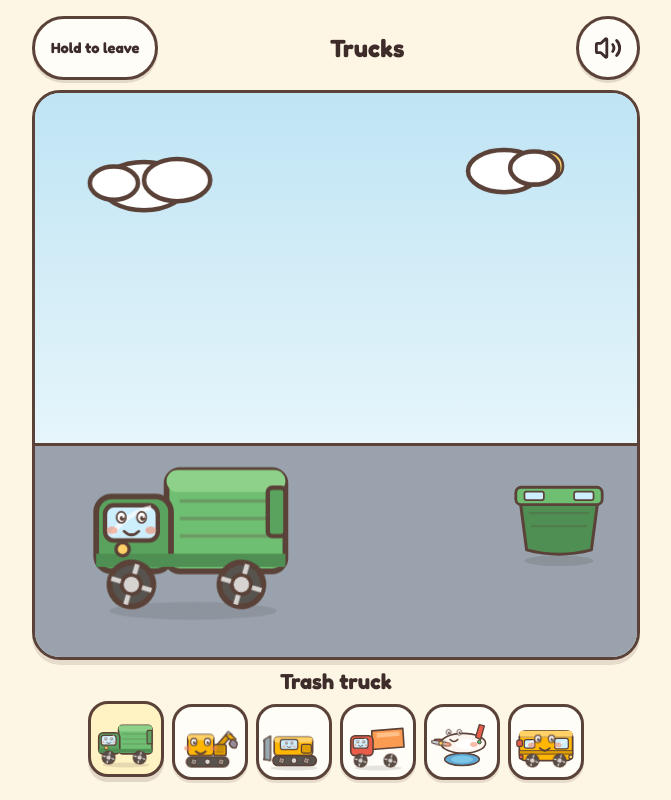
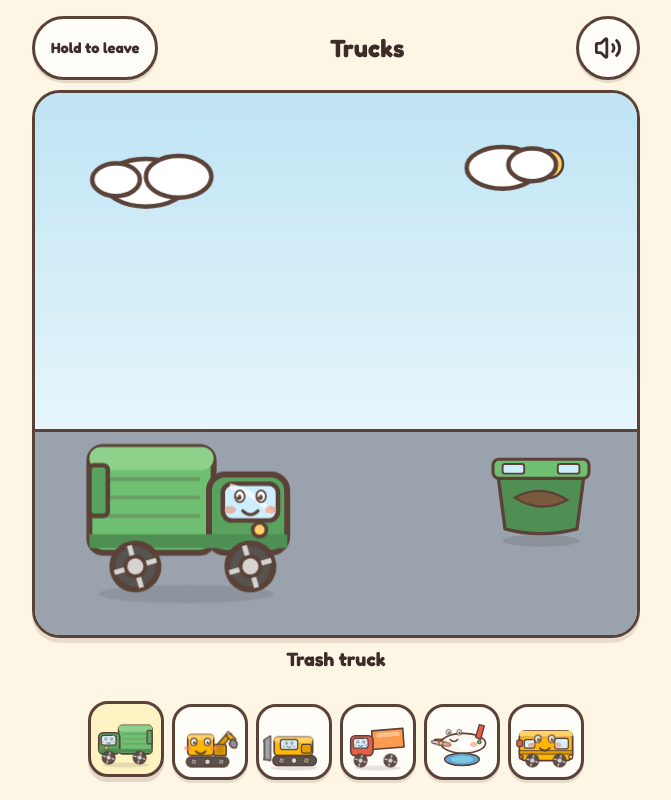
Before and after one commit to wellmanrick/cjw, a React (Vite) app: page / in a window 1280 px wide. Both pictures are taken after a click on the button "Trucks". Shown: the whole page, without its empty margins (304-975 px from the left). Built offline with nearby package versions, Linux system fonts and the light colour scheme; no server answers.

Commit message:
Make garage trucks actually do their jobs
Dozer now shoves the dirt pile across the yard. Digger scoops, dump truck
tips a load, trash truck empties the dumpster, bus rolls, plane takes off.

```diff
--- a/src/activities/trucks/TrucksActivity.tsx
+++ b/src/activities/trucks/TrucksActivity.tsx
@@ -1,4 +1,4 @@
-import { useEffect, useState } from "react";
+import { useEffect, useRef, useState } from "react";
 import { ActivityHeader } from "@/components/ActivityHeader";
 import { playVehicleSound, speak, setMuted as setSoundMuted, unlockAudio, type VehicleKind } from "@/lib/sound";
 import { useSettings } from "@/lib/useSettings";
@@ -59,12 +59,12 @@ function Sun() {
   );
 }
 
-function Dumpster() {
+function Dumpster({ empty }: { empty: boolean }) {
   return (
     <svg className={styles.propDumpster} viewBox="0 0 100 90" aria-hidden>
       <ellipse cx="50" cy="84" rx="32" ry="5" fill="rgba(61,44,41,0.14)" />
       <path d="M 14 28 L 20 74 Q 50 82 80 74 L 86 28 Z" fill="#4f8f53" stroke={INK} strokeWidth="2.8" strokeLinejoin="round" />
-      <path d="M 22 40 h 56 M 24 52 h 52" stroke={INK} strokeWidth="2" opacity="0.22" />
+      {!empty && <path d="M 28 48 Q 50 36 72 50 Q 50 62 28 48 Z" fill="#7a5a3a" stroke={INK} strokeWidth="1.8" />}
       <rect x="10" y="16" width="80" height="16" rx="5" fill="#6fbf73" stroke={INK} strokeWidth="2.6" />
       <rect x="18" y="20" width="18" height="8" rx="2" fill="#cdeefd" stroke={INK} strokeWidth="1.6" />
       <rect x="64" y="20" width="18" height="8" rx="2" fill="#cdeefd" stroke={INK} strokeWidth="1.6" />
@@ -72,9 +72,9 @@ function Dumpster() {
   );
 }
 
-function DirtPile({ moving }: { moving: boolean }) {
+function DirtPile({ className }: { className?: string }) {
   return (
-    <svg className={`${styles.propDirt} ${moving ? styles.dirtMove : ""}`} viewBox="0 0 120 70" aria-hidden>
+    <svg className={className} viewBox="0 0 120 70" aria-hidden>
       <ellipse cx="60" cy="62" rx="48" ry="7" fill="rgba(61,44,41,0.12)" />
       <path d="M 10 58 Q 22 18 48 22 Q 60 8 78 24 Q 102 16 110 58 Z" fill="#c4894a" stroke={INK} strokeWidth="2.8" strokeLinejoin="round" />
       <path d="M 28 50 Q 48 30 70 48" fill="#e0a36a" stroke="none" />
@@ -82,38 +82,47 @@ function DirtPile({ moving }: { moving: boolean }) {
   );
 }
 
-function Road() {
+function FallingDirt() {
   return (
-    <div className={styles.road} aria-hidden>
-      <span className={styles.lane} />
-    </div>
+    <svg className={styles.fallingDirt} viewBox="0 0 60 80" aria-hidden>
+      <ellipse cx="30" cy="18" rx="16" ry="10" fill="#c4894a" stroke={INK} strokeWidth="2" />
+      <ellipse cx="22" cy="36" rx="10" ry="8" fill="#e0a36a" stroke={INK} strokeWidth="1.6" />
+      <ellipse cx="38" cy="42" rx="8" ry="7" fill="#c4894a" stroke={INK} strokeWidth="1.6" />
+    </svg>
   );
 }
 
 export function TrucksActivity({ onExit }: Props) {
   const { settings, update } = useSettings();
   const [selected, setSelected] = useState("builtin:trash");
-  const [acting, setActing] = useState(false);
+  const [phase, setPhase] = useState<"idle" | "work" | "done">("idle");
   const [actKey, setActKey] = useState(0);
+  const jobTimer = useRef<number>(0);
   useWakeLock(true);
 
   useEffect(() => {
     setSoundMuted(settings.muted);
   }, [settings.muted]);
 
+  useEffect(() => () => window.clearTimeout(jobTimer.current), []);
+
   const go = (id: string) => {
     unlockAudio();
     const kind = KIND_BY_ID[id] ?? "bus";
     setSelected(id);
-    setActing(true);
+    setPhase("work");
     setActKey((k) => k + 1);
     playVehicleSound(kind);
-    window.setTimeout(() => speak(JOB_LINE[id] ?? getBuiltinCharacter(id).name), 480);
+    window.clearTimeout(jobTimer.current);
+    window.setTimeout(() => speak(JOB_LINE[id] ?? getBuiltinCharacter(id).name), 400);
+    jobTimer.current = window.setTimeout(() => setPhase("done"), 2700);
   };
 
   const vehicle = getBuiltinCharacter(selected);
   const kind = KIND_BY_ID[selected] ?? "bus";
-  const dirtJob = kind === "digger" || kind === "dozer" || kind === "dump";
+  const working = phase === "work";
+  const done = phase === "done";
+  const caption = working || done ? (JOB_LINE[selected] ?? vehicle.name) : vehicle.name;
 
   return (
     <div className={`screen ${styles.screen}`}>
@@ -124,26 +133,38 @@ export function TrucksActivity({ onExit }: Props) {
         onBack={onExit}
         holdBack
       />
-      <div className={`${styles.yard} ${styles[kind]} ${acting ? styles.acting : ""}`}>
+      <div className={`${styles.yard} ${styles[kind]} ${phase}`}>
         <div className={styles.sky} />
         <Sun />
         <Clouds />
         <div className={styles.ground} />
-        {kind === "bus" && <Road />}
+        {kind === "bus" && (
+          <div className={styles.road} aria-hidden>
+            <span className={styles.lane} />
+          </div>
+        )}
         {kind === "plane" && <div className={styles.runway} aria-hidden />}
-        {kind === "trash" && <Dumpster />}
-        {dirtJob && <DirtPile moving={acting && (kind === "dozer" || kind === "dump")} />}
+        {kind === "trash" && <Dumpster empty={working || done} />}
+        {kind === "digger" && (
+          <DirtPile className={`${styles.propDirt} ${working || done ? styles.dirtScooped : ""}`} />
+        )}
+        {kind === "dump" && (working || done) && <DirtPile className={styles.dumpedPile} />}
+        {kind === "dump" && working && <FallingDirt />}
+
         <button
           key={actKey}
           type="button"
-          className={`${styles.actor} ${acting ? styles[`act_${kind}`] : styles.idle}`}
+          className={`${styles.actor} ${styles[`act_${kind}_${phase}`]}`}
           onClick={() => go(selected)}
           aria-label={vehicle.name}
         >
-          {vehicle.render("happy")}
+          <span className={kind === "plane" ? styles.face : styles.faceFlip}>
+            {vehicle.render("happy")}
+            {kind === "dozer" && <DirtPile className={styles.bladeDirt} />}
+          </span>
         </button>
       </div>
-      <p className={styles.caption}>{vehicle.name}</p>
+      <p className={styles.caption}>{caption}</p>
       <div className={styles.picker}>
         {LOT.map((v) => (
           <button
--- a/src/activities/trucks/trucks.module.css
+++ b/src/activities/trucks/trucks.module.css
@@ -112,39 +112,87 @@
 
 .propDumpster {
   position: absolute;
-  right: 4%;
+  right: 6%;
   bottom: 16%;
-  width: 20%;
-  max-width: 108px;
+  width: 22%;
+  max-width: 120px;
   z-index: 2;
 }
 
 .propDirt {
   position: absolute;
-  right: 6%;
-  bottom: 24%;
-  width: 32%;
-  max-width: 160px;
+  right: 10%;
+  bottom: 22%;
+  width: 30%;
+  max-width: 150px;
   z-index: 2;
-  transition: transform 2.6s ease-in-out;
+  transform-origin: 50% 90%;
+  transition: transform 1.2s ease-in;
 }
 
-.dirtMove {
-  transform: translateX(22%);
+.dirtScooped {
+  transform: scale(0.45) translateY(18%);
+}
+
+.dumpedPile {
+  position: absolute;
+  right: 8%;
+  bottom: 14%;
+  width: 28%;
+  max-width: 140px;
+  z-index: 2;
+  animation: pileGrow 0.8s ease-out 1.4s both;
+}
+
+@keyframes pileGrow {
+  from { transform: scale(0.2) translateY(30%); opacity: 0; }
+  to { transform: scale(1) translateY(0); opacity: 1; }
+}
+
+.fallingDirt {
+  position: absolute;
+  right: 22%;
+  bottom: 28%;
+  width: 14%;
+  max-width: 70px;
+  z-index: 4;
+  animation: dirtFall 1.2s ease-in 0.9s both;
+}
+
+@keyframes dirtFall {
+  0% { transform: translateY(-40%) scale(0.7); opacity: 0; }
+  30% { opacity: 1; }
+  100% { transform: translateY(70%) scale(1); opacity: 0; }
 }
 
 .actor {
   position: absolute;
-  left: 8%;
-  bottom: 5%;
-  width: 44%;
-  max-width: 220px;
+  left: 6%;
+  bottom: 4%;
+  width: 46%;
+  max-width: 230px;
   z-index: 3;
   background: transparent;
   padding: 0;
 }
 
-.idle {
+.face,
+.faceFlip {
+  display: block;
+  width: 100%;
+  position: relative;
+}
+
+.faceFlip {
+  transform: scaleX(-1);
+}
+
+.act_trash_idle,
+.act_digger_idle,
+.act_dozer_idle,
+.act_dump_idle,
+.act_plane_idle,
+.act_bus_idle {
   animation: idleBob 3.2s ease-in-out infinite;
 }
 
@@ -153,82 +201,80 @@
   50% { transform: translateY(-4px); }
 }
 
-.act_trash {
-  animation: reverseTruck 2.8s ease-in-out forwards;
+.bladeDirt {
+  position: absolute;
+  left: -12%;
+  bottom: 6%;
+  width: 62%;
+  pointer-events: none;
 }
 
-.act_digger {
-  animation: scoop 2.8s ease-in-out forwards;
+.act_trash_work { animation: drive 2.6s ease-in-out forwards; }
+.act_trash_done { transform: translateX(42%); }
+.act_digger_work { animation: scoop 2.6s ease-in-out forwards; }
+.act_digger_done { transform: translate(10%, -4%); }
+.act_dozer_work { animation: push 2.6s ease-in-out forwards; }
+.act_dozer_done { transform: translateX(52%); }
+.act_dump_work { animation: dumpRoll 2.6s ease-in-out forwards; }
+.act_dump_done { transform: translateX(28%); }
+.act_plane_work { animation: fly 3s ease-in-out forwards; }
+.act_plane_done { transform: translate(46%, -28%) scale(0.78); }
+.act_bus_work { animation: drive 2.6s ease-in-out forwards; }
+.act_bus_done { transform: translateX(50%); }
+
+.act_dump_work :global(.dumpBed),
+.act_dump_done :global(.dumpBed) {
+  transform-box: fill-box;
+  transform-origin: 20% 80%;
 }
 
-.act_dozer {
-  animation: push 2.8s ease-in-out forwards;
+.act_dump_work :global(.dumpBed) {
+  animation: tipBed 2.6s ease-in-out forwards;
 }
 
-.act_dump {
-  animation: settle 2.8s ease-in-out forwards;
-}
-
-.act_dump :global(.dumpBed) {
-  transform-box: fill-box;
-  transform-origin: 20% 80%;
-  animation: tipBed 2.8s ease-in-out forwards;
-}
-
-.act_plane {
-  animation: fly 3.2s ease-in-out forwards;
-}
-
-.act_bus {
-  animation: roll 3s ease-in-out forwards;
-}
-
-@keyframes reverseTruck {
+@keyframes drive {
   0% { transform: translateX(0); }
-  28% { transform: translateX(8%); }
-  100% { transform: translateX(38%); }
+  100% { transform: translateX(50%); }
 }
 
 @keyframes scoop {
-  0%, 100% { transform: translate(0, 0); }
-  35% { transform: translate(8%, 8%); }
-  65% { transform: translate(8%, -6%); }
+  0% { transform: translate(0, 0); }
+  30% { transform: translate(12%, 6%); }
+  55% { transform: translate(12%, -10%); }
+  100% { transform: translate(10%, -4%); }
 }
 
 @keyframes push {
   0% { transform: translateX(0); }
-  100% { transform: translateX(30%); }
+  100% { transform: translateX(52%); }
 }
 
-@keyframes settle {
-  0%, 100% { transform: translateY(0); }
-  50% { transform: translateY(5%); }
+@keyframes dumpRoll {
+  0% { transform: translateX(0); }
+  40%, 100% { transform: translateX(28%); }
 }
 
 @keyframes tipBed {
-  0%, 12% { transform: rotate(0deg); }
-  40%, 72% { transform: rotate(-28deg); }
+  0%, 18% { transform: rotate(0deg); }
+  40%, 70% { transform: rotate(-32deg); }
   100% { transform: rotate(0deg); }
 }
 
 @keyframes fly {
   0% { transform: translate(0, 0) scale(1); }
-  55% { transform: translate(28%, -52%) scale(0.82); }
-  100% { transform: translate(42%, -22%) scale(0.78); }
-}
-
-@keyframes roll {
-  0% { transform: translateX(0); }
-  100% { transform: translateX(46%); }
+  55% { transform: translate(32%, -58%) scale(0.8); }
+  100% { transform: translate(46%, -28%) scale(0.78); }
 }
 
 .caption {
   margin: 0;
-  font-size: 1.35rem;
+  font-size: 1.2rem;
   font-weight: 700;
   color: var(--color-text);
   text-align: center;
-  line-height: 1.1;
+  line-height: 1.2;
+  min-height: 2.4em;
+  padding: 0 8px;
 }
 
 .picker {
```
